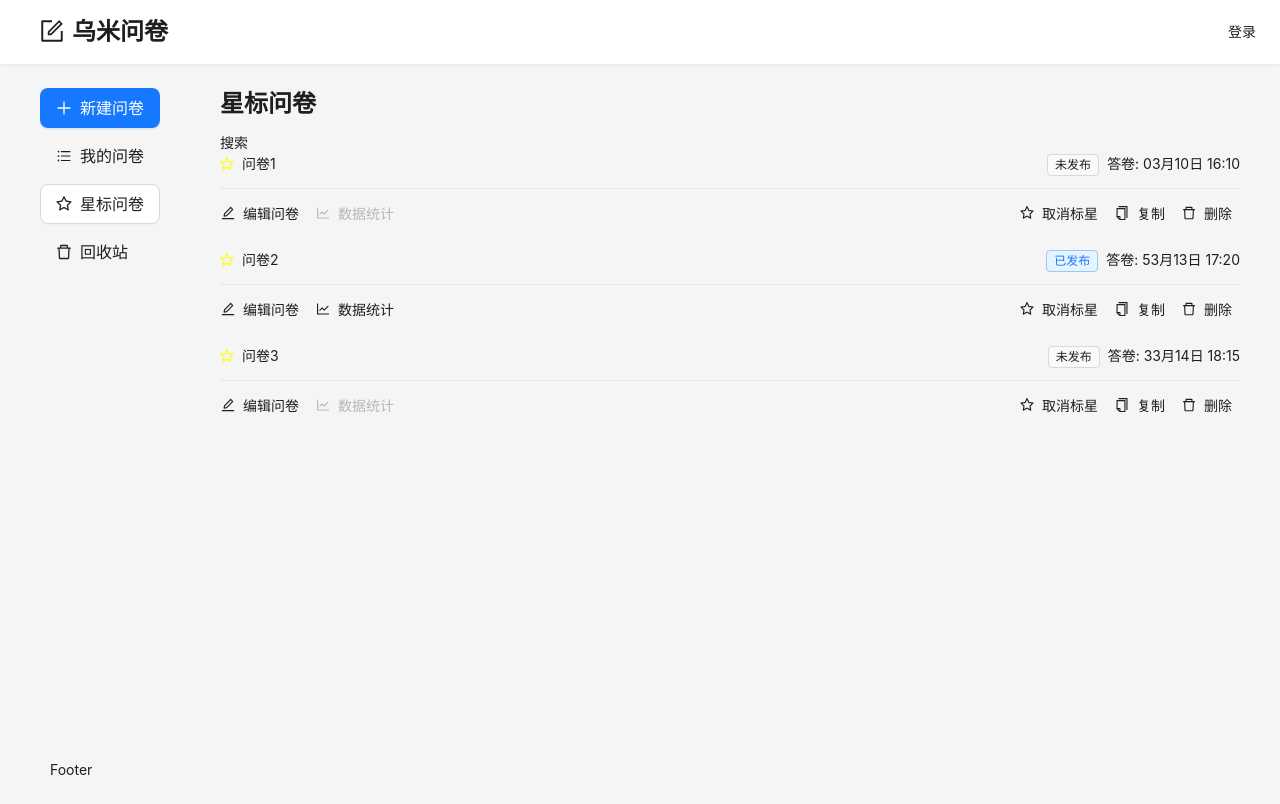
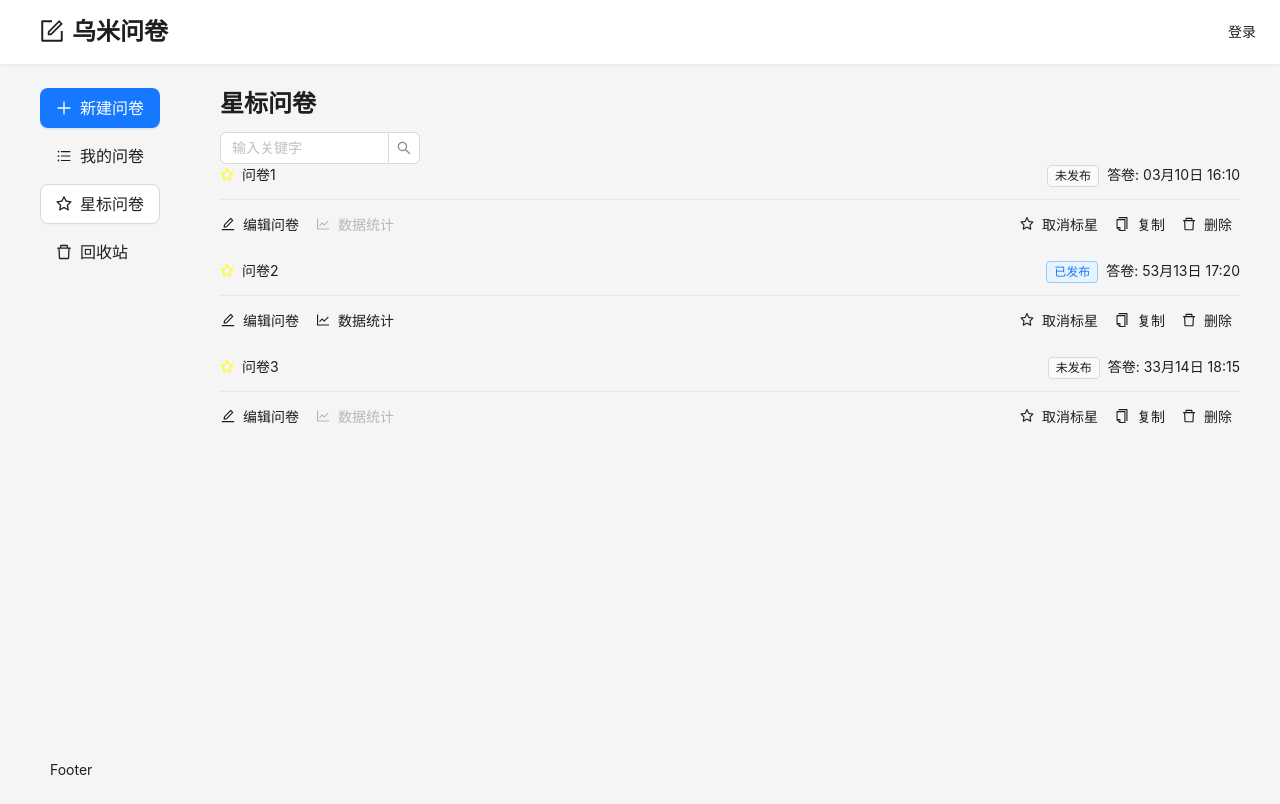
Before and after one commit to Wanmov/wumi-questionnaire, a React (Create React App) app: page /manage/star in a window 1280 px wide. Built offline with nearby package versions, Linux system fonts and the light colour scheme.

Commit message:
feat:搜索组件

```diff
--- /dev/null
+++ b/src/components/ListSearch/index.tsx
@@ -0,0 +1,42 @@
+import { Input } from 'antd';
+import { ChangeEvent, useEffect, useState } from 'react';
+import { useLocation, useNavigate, useSearchParams } from 'react-router-dom';
+import { LIST_SEARCH_PARAM_KEY } from '../../utils/constans';
+
+const { Search } = Input;
+
+const ListSearch: React.FC = () => {
+  const [searchText, setSearchText] = useState('');
+  const navigate = useNavigate();
+  const { pathname } = useLocation();
+  const [searchParams] = useSearchParams();
+
+  useEffect(() => {
+    const newSearchText = searchParams.get(LIST_SEARCH_PARAM_KEY) || '';
+    setSearchText(newSearchText);
+  }, [searchParams]);
+
+  const handleChange = (event: ChangeEvent<HTMLInputElement>) => {
+    setSearchText(event.target.value);
+  };
+
+  const handleSearch = (value: string) => {
+    navigate({
+      pathname,
+      search: `${LIST_SEARCH_PARAM_KEY}=${value}`
+    });
+  };
+
+  return (
+    <Search
+      placeholder="输入关键字"
+      value={searchText}
+      onChange={handleChange}
+      onSearch={handleSearch}
+      allowClear
+      style={{ width: 200 }}
+    />
+  );
+};
+
+export default ListSearch;
--- a/src/pages/manage/list/index.tsx
+++ b/src/pages/manage/list/index.tsx
@@ -3,6 +3,7 @@ import { Typography } from 'antd';
 import { useTitle } from 'ahooks';
 import QuestionCard from '../../../components/QuestionCard';
 import styles from './index.module.scss';
+import ListSearch from '../../../components/ListSearch';
 
 const rowQuestionList = [
   { _id: 'q1', title: '问卷1', isPublished: false, isStar: true, answerCount: 0, createAt: '3月10日 16:10' },
@@ -23,7 +24,9 @@ const List: React.FC = () => {
         <div className={styles.title}>
           <Title level={3}>我的问卷</Title>
         </div>
-        <div className={styles.searchBox}>搜索</div>
+        <div className={styles.searchBox}>
+          <ListSearch />
+        </div>
       </div>
       <div className={styles.listContainer}>
         {questionList.map((item) => {
--- a/src/pages/manage/star/index.tsx
+++ b/src/pages/manage/star/index.tsx
@@ -2,6 +2,7 @@ import { useState } from 'react';
 import styles from './index.module.scss';
 import { Empty, Typography } from 'antd';
 import QuestionCard from '../../../components/QuestionCard';
+import ListSearch from '../../../components/ListSearch';
 
 const { Title } = Typography;
 
@@ -19,7 +20,9 @@ const Star: React.FC = () => {
         <div className={styles.title}>
           <Title level={3}>星标问卷</Title>
         </div>
-        <div className={styles.searchBox}>搜索</div>
+        <div className={styles.searchBox}>
+          <ListSearch />
+        </div>
       </div>
       <div className={styles.listContainer}>
         {questionList.length > 0 ? (
--- a/src/pages/manage/trash/index.tsx
+++ b/src/pages/manage/trash/index.tsx
@@ -2,6 +2,7 @@ import { useState } from 'react';
 import styles from './index.module.scss';
 import { Button, Empty, Modal, Space, Table, Tag, Typography } from 'antd';
 import { ExclamationCircleOutlined } from '@ant-design/icons';
+import ListSearch from '../../../components/ListSearch';
 
 const { Title } = Typography;
 const { confirm } = Modal;
@@ -85,7 +86,9 @@ const Trash: React.FC = () => {
         <div className={styles.title}>
           <Title level={3}>星标问卷</Title>
         </div>
-        <div className={styles.searchBox}>搜索</div>
+        <div className={styles.searchBox}>
+          <ListSearch />
+        </div>
       </div>
       <div className={styles.listContainer}>
         {questionList.length > 0 ? TrashTable : <Empty description="暂无数据" />}
--- /dev/null
+++ b/src/utils/constans.ts
@@ -0,0 +1,6 @@
+export const LIST_PAGE_SIZE = 10; // 默认的 pageSize
+
+export const LIST_SEARCH_PARAM_KEY = 'keyword';
+
+export const LIST_PAGE_PARAM_KEY = 'page';
+export const LIST_PAGE_SIZE_PARAM_KEY = 'pageSize';
```
Also changed, not shown: src/components/ListSearch/index.module.scss (added).
